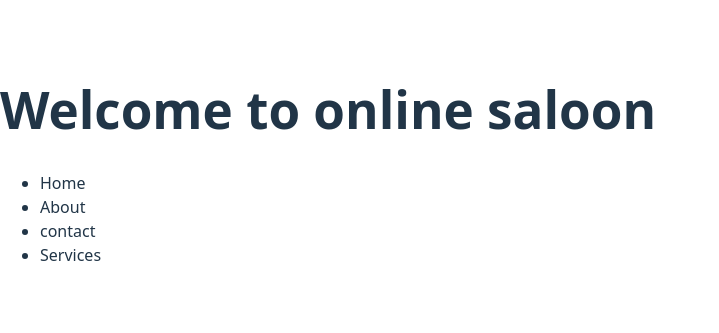
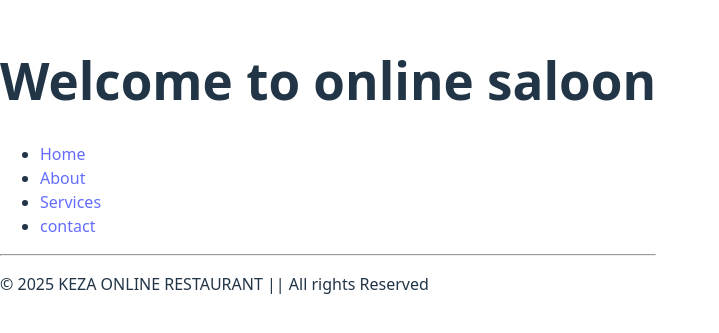
Before and after one commit to MANIZABAYO-Elie/javascript-challenges, a React (Vite) app in the folder my-react-app/: page / in a window 1280 px wide. Shown: the part 235-568 px from the top of the page, without its empty margins (0-719 px from the left). Built offline with nearby package versions, Linux system fonts and the light colour scheme.

Commit message:
file committed

```diff
--- a/my-react-app/src/App.jsx
+++ b/my-react-app/src/App.jsx
@@ -1,12 +1,14 @@
 import React from "react"
 import Header from "./header"
+import Footer from "./footer"
 
 function App() {
   return (
-    <Header/>
-  )
-
-
+    <>
+     <Header/>
+     <Footer/>
+     </>
+    )
 }
 
 export default App
--- /dev/null
+++ b/my-react-app/src/footer.jsx
@@ -0,0 +1,9 @@
+
+const Footer = ()=>{
+      return(
+        <footer>
+              <p>&copy; {new Date().getFullYear()} KEZA ONLINE RESTAURANT || All rights Reserved</p>
+        </footer>
+      );
+}
+export default Footer
--- a/my-react-app/src/header.jsx
+++ b/my-react-app/src/header.jsx
@@ -5,12 +5,13 @@
         <h1>Welcome to online saloon</h1>
         <nav>
             <ul>
-                <li>Home</li>
-                <li>About</li>
-                <li>contact</li>
-                <li>Services</li>
+                <li><a href="">Home</a></li>
+                <li><a href="">About</a></li>
+                <li><a href="">Services</a></li>
+                <li><a href="">contact</a></li>
             </ul>
         </nav>
+        <hr/>
      </header>
    );
 
```
